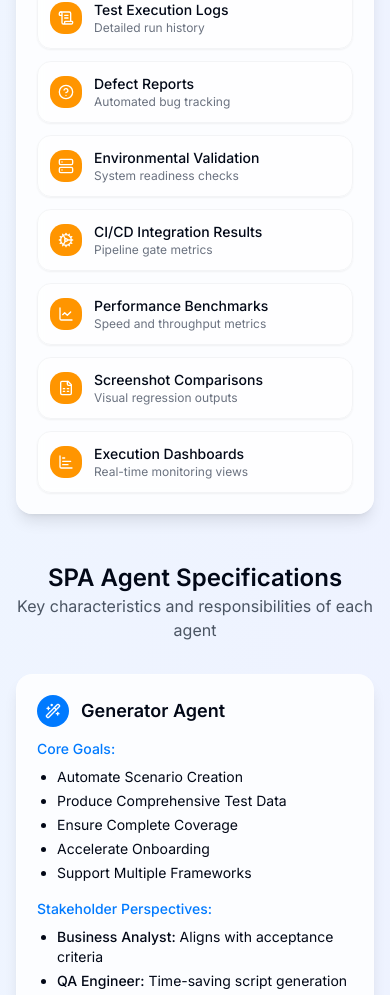
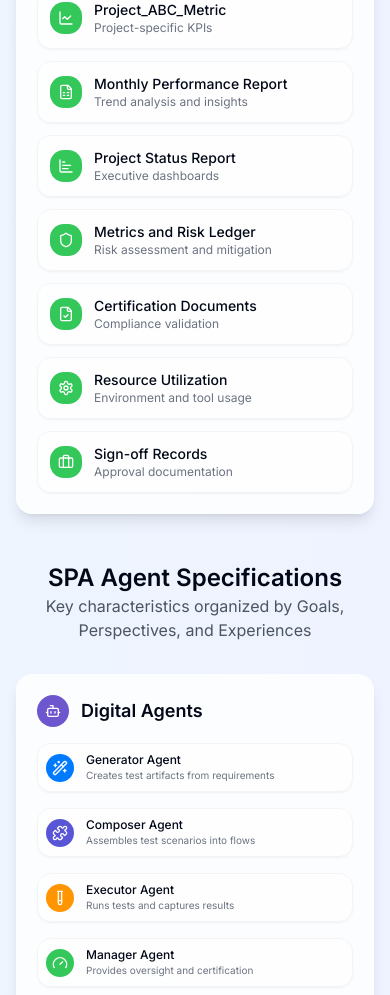
Before and after one commit to vikas972/spaflow-mosaic-84, a React (Vite) app: page / in a window 390 px wide. Shown: the part 5625-6620 px from the top of the page. Built offline with nearby package versions, Linux system fonts and the light colour scheme.

Commit message:
Refactor SPA agent specifications
Restructure the SPA agent specifications section, potentially using a pillar-based layout or another representation to improve conciseness and clarity.

```diff
--- a/src/components/spa/OutputCard.tsx
+++ b/src/components/spa/OutputCard.tsx
@@ -8,6 +8,7 @@ interface OutputCardProps {
   icon?: React.ReactNode;
   className?: string;
   color?: string;
+  variant?: 'default' | 'compact';
 }
 
 const OutputCard: React.FC<OutputCardProps> = ({
@@ -15,21 +16,34 @@ const OutputCard: React.FC<OutputCardProps> = ({
   description,
   icon,
   className,
-  color = "#007AFF"
+  color = "#007AFF",
+  variant = 'default'
 }) => {
   return (
     <div className={cn(
       "flex items-center p-3 rounded-md bg-white/60 hover:bg-white transition-colors duration-200 animate-fade-in-up border border-gray-100 shadow-sm",
+      variant === 'compact' && "p-2",
       className
     )}>
       {icon && (
-        <div className="mr-3 text-white p-2 rounded-md" style={{ backgroundColor: color }}>
+        <div className={cn(
+          "mr-3 text-white p-2 rounded-md",
+          variant === 'compact' && "p-1.5"
+        )} style={{ backgroundColor: color }}>
           {icon}
         </div>
       )}
       <div>
-        <p className="text-sm font-medium">{title}</p>
-        {description && <p className="text-xs text-gray-500">{description}</p>}
+        <p className={cn(
+          "text-sm font-medium",
+          variant === 'compact' && "text-xs"
+        )}>{title}</p>
+        {description && (
+          <p className={cn(
+            "text-xs text-gray-500",
+            variant === 'compact' && "text-[10px]"
+          )}>{description}</p>
+        )}
       </div>
     </div>
   );
--- a/src/pages/Index.tsx
+++ b/src/pages/Index.tsx
@@ -28,6 +28,7 @@ import {
   FolderArchive,
   Gauge,
   GitMerge,
+  Goal,
   HelpCircle,
   Lightbulb,
   LineChart,
@@ -43,8 +44,27 @@ import {
   SquareStack,
   TestTube,
   Users,
-  Wand2
+  Wand2,
+  Eye,
+  Book,
+  Bot
 } from 'lucide-react';
+import { cn } from '@/lib/utils';
+
+// Helper component for Agent Specification items
+const SpecItem = ({ children, className }) => (
+  <div className={cn("text-sm space-y-1 list-disc pl-5", className)}>
+    {children}
+  </div>
+);
+
+// Helper component for Agent Specification items with title
+const SpecSection = ({ title, color, children }) => (
+  <div className="mb-4">
+    <h4 className="text-sm font-medium mb-2" style={{ color }}>{title}</h4>
+    {children}
+  </div>
+);
 
 const Index = () => {
   return (
@@ -274,7 +294,7 @@ const Index = () => {
             <p className="text-gray-600">Comprehensive deliverables generated by the SPA framework</p>
           </div>
 
-          <div className="grid grid-cols-1 md:grid-cols-3 gap-6">
+          <div className="grid grid-cols-1 md:grid-cols-2 lg:grid-cols-4 gap-6">
             {/* Generator Outputs */}
             <div className="glass-card p-5">
               <h3 className="text-lg font-semibold mb-4 flex items-center">
@@ -313,6 +333,25 @@ const Index = () => {
               </div>
             </div>
 
+            {/* Executor Outputs */}
+            <div className="glass-card p-5">
+              <h3 className="text-lg font-semibold mb-4 flex items-center">
+                <div className="w-8 h-8 rounded-full bg-[#FF9500] flex items-center justify-center mr-3">
+                  <TestTube size={16} className="text-white" />
+                </div>
+                Executor Outputs
+              </h3>
+              <div className="space-y-3">
+                <OutputCard title="Test Execution Logs" description="Detailed run history" icon={<ScrollText size={16} />} color="#FF9500" />
+                <OutputCard title="Defect Reports" description="Automated bug tracking" icon={<HelpCircle size={16} />} color="#FF9500" />
+                <OutputCard title="Environmental Validation" description="System readiness checks" icon={<Server size={16} />} color="#FF9500" />
+                <OutputCard title="CI/CD Integration Results" description="Pipeline gate metrics" icon={<Cog size={16} />} color="#FF9500" />
+                <OutputCard title="Performance Benchmarks" description="Speed and throughput metrics" icon={<LineChart size={16} />} color="#FF9500" />
+                <OutputCard title="Screenshot Comparisons" description="Visual regression outputs" icon={<FileSpreadsheet size={16} />} color="#FF9500" />
+                <OutputCard title="Execution Dashboards" description="Real-time monitoring views" icon={<ChartBar size={16} />} color="#FF9500" />
+              </div>
+            </div>
+
             {/* Manager Outputs */}
             <div className="glass-card p-5">
               <h3 className="text-lg font-semibold mb-4 flex items-center">
@@ -331,47 +370,87 @@ const Index = () => {
                 <OutputCard title="Sign-off Records" description="Approval documentation" icon={<Briefcase size={16} />} color="#34C759" />
               </div>
             </div>
+          </div>
+        </div>
 
-            {/* Executor Outputs */}
+        {/* Redesigned Agent Specifications */}
+        <div className="mt-12 mb-16">
+          <div className="text-center mb-8">
+            <h2 className="text-2xl font-semibold">SPA Agent Specifications</h2>
+            <p className="text-gray-600">Key characteristics organized by Goals, Perspectives, and Experiences</p>
+          </div>
+
+          <div className="grid grid-cols-1 md:grid-cols-4 gap-6">
+            {/* Digital Agents Column */}
             <div className="glass-card p-5">
               <h3 className="text-lg font-semibold mb-4 flex items-center">
-                <div className="w-8 h-8 rounded-full bg-[#FF9500] flex items-center justify-center mr-3">
-                  <TestTube size={16} className="text-white" />
+                <div className="w-8 h-8 rounded-full bg-[#6E56CF] flex items-center justify-center mr-3">
+                  <Bot size={16} className="text-white" />
                 </div>
-                Executor Outputs
+                Digital Agents
               </h3>
-              <div className="space-y-3">
-                <OutputCard title="Test Execution Logs" description="Detailed run history" icon={<ScrollText size={16} />} color="#FF9500" />
-                <OutputCard title="Defect Reports" description="Automated bug tracking" icon={<HelpCircle size={16} />} color="#FF9500" />
-                <OutputCard title="Environmental Validation" description="System readiness checks" icon={<Server size={16} />} color="#FF9500" />
-                <OutputCard title="CI/CD Integration Results" description="Pipeline gate metrics" icon={<Cog size={16} />} color="#FF9500" />
-                <OutputCard title="Performance Benchmarks" description="Speed and throughput metrics" icon={<LineChart size={16} />} color="#FF9500" />
-                <OutputCard title="Screenshot Comparisons" description="Visual regression outputs" icon={<FileSpreadsheet size={16} />} color="#FF9500" />
-                <OutputCard title="Execution Dashboards" description="Real-time monitoring views" icon={<ChartBar size={16} />} color="#FF9500" />
-              </div>
+
+              <div className="space-y-4">
+                <OutputCard
+                  title="Generator Agent"
+                  description="Creates test artifacts from requirements"
+                  icon={<Wand2 size={16} />}
+                  color="#007AFF"
+                  variant="compact"
+                />
+
+                <OutputCard
+                  title="Composer Agent"
+                  description="Assembles test scenarios into flows"
+                  icon={<Puzzle size={16} />}
+                  color="#5856D6"
+                  variant="compact"
+                />
+
+                <OutputCard
+                  title="Executor Agent"
+                  description="Runs tests and captures results"
+                  icon={<TestTube size={16} />}
+                  color="#FF9500"
+                  variant="compact"
+                />
+
+                <OutputCard
+                  title="Manager Agent"
+                  description="Provides oversight and certification"
+                  icon={<Gauge size={16} />}
+                  color="#34C759"
+                  variant="compact"
+                />
+
+                <div className="text-xs text-gray-500 mt-4 pt-4 border-t border-gray-100">
+                  <p className="font-medium mb-1">Key Stakeholders:</p>
+                  <ul className="list-disc pl-4 space-y-1">
+                    <li>Business Analysts</li>
+                    <li>QA Engineers</li>
+                    <li>Developers</li>
+                    <li>System Integrators</li>
+                    <li>Test Managers</li>
+                    <li>Release Managers</li>
+                    <li>Compliance Officers</li>
+                    <li>DevOps Engineers</li>
+                    <li>Product Owners</li>
+                  </ul>
                 </div>
               </div>
             </div>
 
-        {/* Agent Specifications */}
-        <div className="mt-12 mb-16">
-          <div className="text-center mb-8">
-            <h2 className="text-2xl font-semibold">SPA Agent Specifications</h2>
-            <p className="text-gray-600">Key characteristics and responsibilities of each agent</p>
+            {/* Goals Pillar */}
+            <div className="glass-card p-5">
+              <h3 className="text-lg font-semibold mb-4 flex items-center">
+                <div className="w-8 h-8 rounded-full bg-[#007AFF] flex items-center justify-center mr-3">
+                  <Goal size={16} className="text-white" />
                 </div>
-
-          <div className="grid grid-cols-1 lg:grid-cols-2 gap-8">
-            {/* Generator Agent */}
-            <div className="glass-card p-5">
-              <h3 className="text-lg font-semibold mb-3 flex items-center">
-                <div className="w-8 h-8 rounded-full bg-[#007AFF] flex items-center justify-center mr-3">
-                  <Wand2 size={16} className="text-white" />
-                </div>
-                Generator Agent
+                Goals
               </h3>
 
-              <div className="mb-4">
-                <h4 className="text-sm font-medium mb-2 text-spa-blue">Core Goals:</h4>
+              <div className="space-y-4">
+                <SpecSection title="Generator Goals" color="#007AFF">
                   <ul className="text-sm space-y-1 list-disc pl-5">
                     <li>Automate Scenario Creation</li>
                     <li>Produce Comprehensive Test Data</li>
@@ -379,21 +458,93 @@ const Index = () => {
                     <li>Accelerate Onboarding</li>
                     <li>Support Multiple Frameworks</li>
                   </ul>
+                </SpecSection>
+
+                <SpecSection title="Composer Goals" color="#5856D6">
+                  <ul className="text-sm space-y-1 list-disc pl-5">
+                    <li>Combine Scenarios into Flows</li>
+                    <li>Optimize Test Execution</li>
+                    <li>Maintain Version History</li>
+                    <li>Provide Business Visibility</li>
+                    <li>Facilitate Stakeholder Collaboration</li>
+                  </ul>
+                </SpecSection>
+
+                <SpecSection title="Executor Goals" color="#FF9500">
+                  <ul className="text-sm space-y-1 list-disc pl-5">
+                    <li>Run Tests Efficiently</li>
+                    <li>Real-Time Monitoring</li>
+                    <li>Integrate with CI/CD</li>
+                    <li>Defect Handling</li>
+                    <li>Scalable Execution</li>
+                  </ul>
+                </SpecSection>
+
+                <SpecSection title="Manager Goals" color="#34C759">
+                  <ul className="text-sm space-y-1 list-disc pl-5">
+                    <li>Ensure Governance</li>
+                    <li>Risk & Coverage Oversight</li>
+                    <li>Sign-Off Workflows</li>
+                    <li>Reporting & Analytics</li>
+                    <li>Archival & Audit</li>
+                  </ul>
+                </SpecSection>
+              </div>
             </div>
 
-              <div className="mb-4">
-                <h4 className="text-sm font-medium mb-2 text-spa-blue">Stakeholder Perspectives:</h4>
+            {/* Perspectives Pillar */}
+            <div className="glass-card p-5">
+              <h3 className="text-lg font-semibold mb-4 flex items-center">
+                <div className="w-8 h-8 rounded-full bg-[#5856D6] flex items-center justify-center mr-3">
+                  <Eye size={16} className="text-white" />
+                </div>
+                Perspectives
+              </h3>
+
+              <div className="space-y-4">
+                <SpecSection title="Generator Perspectives" color="#007AFF">
                   <ul className="text-sm space-y-1 list-disc pl-5">
-                  <li><span className="font-medium">Business Analyst:</span> Aligns with acceptance criteria</li>
-                  <li><span className="font-medium">QA Engineer:</span> Time-saving script generation</li>
-                  <li><span className="font-medium">Developer:</span> Maintainable test scripts</li>
-                  <li><span className="font-medium">System Integrator:</span> Quick pipeline integration</li>
-                  <li><span className="font-medium">Risk Manager:</span> Coverage metrics and monitoring</li>
+                    <li><span className="font-medium">Business Analyst:</span> Alignment with criteria</li>
+                    <li><span className="font-medium">QA Engineer:</span> Script generation efficiency</li>
+                    <li><span className="font-medium">Developer:</span> Maintainable test cases</li>
+                    <li><span className="font-medium">System Integrator:</span> Pipeline integration</li>
+                    <li><span className="font-medium">Risk Manager:</span> Coverage oversight</li>
                   </ul>
+                </SpecSection>
+
+                <SpecSection title="Composer Perspectives" color="#5856D6">
+                  <ul className="text-sm space-y-1 list-disc pl-5">
+                    <li><span className="font-medium">Tester:</span> Scenario arrangement</li>
+                    <li><span className="font-medium">Test Manager:</span> Coverage visibility</li>
+                    <li><span className="font-medium">Release Manager:</span> Readiness assessment</li>
+                    <li><span className="font-medium">DevOps:</span> Pipeline integration</li>
+                    <li><span className="font-medium">Compliance:</span> Regulatory validation</li>
+                  </ul>
+                </SpecSection>
+
+                <SpecSection title="Executor Perspectives" color="#FF9500">
+                  <ul className="text-sm space-y-1 list-disc pl-5">
+                    <li><span className="font-medium">QA Lead:</span> Failure triage</li>
+                    <li><span className="font-medium">Developer:</span> Debugging information</li>
+                    <li><span className="font-medium">DevOps:</span> CI pipeline gates</li>
+                    <li><span className="font-medium">Product Owner:</span> Release readiness</li>
+                    <li><span className="font-medium">Infrastructure:</span> Resource utilization</li>
+                  </ul>
+                </SpecSection>
+              </div>
             </div>
 
-              <div>
-                <h4 className="text-sm font-medium mb-2 text-spa-blue">User Experiences:</h4>
+            {/* Experiences Pillar */}
+            <div className="glass-card p-5">
+              <h3 className="text-lg font-semibold mb-4 flex items-center">
+                <div className="w-8 h-8 rounded-full bg-[#FF9500] flex items-center justify-center mr-3">
+                  <Book size={16} className="text-white" />
+                </div>
+                Experiences
+              </h3>
+
+              <div className="space-y-4">
+                <SpecSection title="Generator Experiences" color="#007AFF">
                   <ul className="text-sm space-y-1 list-disc pl-5">
                     <li>Smooth Requirement Import</li>
                     <li>Scalable Data Generation</li>
@@ -401,42 +552,9 @@ const Index = () => {
                     <li>Extensible Script Templates</li>
                     <li>Guided UI Workflow</li>
                   </ul>
-              </div>
-            </div>
+                </SpecSection>
 
-            {/* Composer Agent */}
-            <div className="glass-card p-5">
-              <h3 className="text-lg font-semibold mb-3 flex items-center">
-                <div className="w-8 h-8 rounded-full bg-[#5856D6] flex items-center justify-center mr-3">
-                  <Puzzle size={16} className="text-white" />
-                </div>
-                Composer Agent
-              </h3>
-
-              <div className="mb-4">
-                <h4 className="text-sm font-medium mb-2 text-[#5856D6]">Core Goals:</h4>
-                <ul className="text-sm space-y-1 list-disc pl-5">
-                  <li>Combine Scenarios into Flows</li>
-                  <li>Optimize Test Execution</li>
-                  <li>Maintain Version History</li>
-                  <li>Provide Business Visibility</li>
-                  <li>Facilitate Stakeholder Collaboration</li>
-                </ul>
-              </div>
-
-              <div className="mb-4">
-                <h4 className="text-sm font-medium mb-2 text-[#5856D6]">Stakeholder Perspectives:</h4>
-                <ul className="text-sm space-y-1 list-disc pl-5">
-                  <li><span className="font-medium">End-User/Tester:</span> User-friendly interface</li>
-                  <li><span className="font-medium">Test Manager:</span> Complete coverage visibility</li>
-                  <li><span className="font-medium">Release Manager:</span> Release readiness assessment</li>
-                  <li><span className="font-medium">DevOps Engineer:</span> CI/CD pipeline integration</li>
-                  <li><span className="font-medium">Compliance Auditor:</span> Regulatory coverage validation</li>
-                </ul>
-              </div>
-
-              <div>
-                <h4 className="text-sm font-medium mb-2 text-[#5856D6]">User Experiences:</h4>
+                <SpecSection title="Composer Experiences" color="#5856D6">
                   <ul className="text-sm space-y-1 list-disc pl-5">
                     <li>Graphical Flow Composition</li>
                     <li>Automated Overlap Detection</li>
@@ -444,92 +562,27 @@ const Index = () => {
                     <li>Comprehensive Flow Reporting</li>
                     <li>Version Control & Comparison</li>
                   </ul>
-              </div>
-            </div>
+                </SpecSection>
 
-            {/* Executor Agent */}
-            <div className="glass-card p-5">
-              <h3 className="text-lg font-semibold mb-3 flex items-center">
-                <div className="w-8 h-8 rounded-full bg-[#FF9500] flex items-center justify-center mr-3">
-                  <TestTube size={16} className="text-white" />
-                </div>
-                Executor Agent
-              </h3>
-
-              <div className="mb-4">
-                <h4 className="text-sm font-medium mb-2 text-[#FF9500]">Core Goals:</h4>
+                <SpecSection title="Executor Experiences" color="#FF9500">
                   <ul className="text-sm space-y-1 list-disc pl-5">
-                  <li>Efficient Test Execution</li>
-                  <li>Real-Time Progress Monitoring</li>
-                  <li>Seamless CI/CD Integration</li>
-                  <li>Automated Defect Handling</li>
-                  <li>Scalable Parallel Execution</li>
-                </ul>
-              </div>
-
-              <div className="mb-4">
-                <h4 className="text-sm font-medium mb-2 text-[#FF9500]">Stakeholder Perspectives:</h4>
-                <ul className="text-sm space-y-1 list-disc pl-5">
-                  <li><span className="font-medium">QA Lead:</span> Failure triage and analysis</li>
-                  <li><span className="font-medium">Developer:</span> Detailed debugging information</li>
-                  <li><span className="font-medium">DevOps Engineer:</span> CI pipeline gate management</li>
-                  <li><span className="font-medium">Product Owner:</span> Release readiness dashboard</li>
-                  <li><span className="font-medium">Infrastructure Engineer:</span> Resource utilization</li>
-                </ul>
-              </div>
-
-              <div>
-                <h4 className="text-sm font-medium mb-2 text-[#FF9500]">User Experiences:</h4>
-                <ul className="text-sm space-y-1 list-disc pl-5">
-                  <li>One-Click Test Scheduling</li>
-                  <li>Live Execution Log Feeds</li>
-                  <li>Smart Fail-Fast Execution</li>
-                  <li>Integrated Defect Management</li>
+                    <li>One-Click Scheduling</li>
+                    <li>Live Log Feeds</li>
+                    <li>Fail-Fast Mode</li>
+                    <li>Defect Auto-Raise</li>
                     <li>Parallel Execution Dashboard</li>
                   </ul>
-              </div>
-            </div>
+                </SpecSection>
 
-            {/* Manager Agent */}
-            <div className="glass-card p-5">
-              <h3 className="text-lg font-semibold mb-3 flex items-center">
-                <div className="w-8 h-8 rounded-full bg-[#34C759] flex items-center justify-center mr-3">
-                  <Gauge size={16} className="text-white" />
-                </div>
-                Manager Agent
-              </h3>
-
-              <div className="mb-4">
-                <h4 className="text-sm font-medium mb-2 text-[#34C759]">Core Goals:</h4>
+                <SpecSection title="Manager Experiences" color="#34C759">
                   <ul className="text-sm space-y-1 list-disc pl-5">
-                  <li>Quality Governance Enforcement</li>
-                  <li>Risk & Coverage Oversight</li>
-                  <li>Streamlined Sign-Off Workflows</li>
-                  <li>Comprehensive Reporting</li>
-                  <li>Audit-Ready Documentation</li>
+                    <li>Central Dashboard</li>
+                    <li>Coverage Threshold Alerts</li>
+                    <li>Simple Sign-Off</li>
+                    <li>Defect Prioritization</li>
+                    <li>Archival & Retrieval</li>
                   </ul>
-              </div>
-
-              <div className="mb-4">
-                <h4 className="text-sm font-medium mb-2 text-[#34C759]">Stakeholder Perspectives:</h4>
-                <ul className="text-sm space-y-1 list-disc pl-5">
-                  <li><span className="font-medium">Executive Stakeholder:</span> High-level readiness indicators</li>
-                  <li><span className="font-medium">Compliance Officer:</span> Regulatory requirement validation</li>
-                  <li><span className="font-medium">Test Manager:</span> Complete sign-off management</li>
-                  <li><span className="font-medium">Project Manager:</span> Data-driven release planning</li>
-                  <li><span className="font-medium">Auditor:</span> Comprehensive compliance verification</li>
-                </ul>
-              </div>
-
-              <div>
-                <h4 className="text-sm font-medium mb-2 text-[#34C759]">User Experiences:</h4>
-                <ul className="text-sm space-y-1 list-disc pl-5">
-                  <li>Centralized Project Dashboard</li>
-                  <li>Automated Coverage Alerts</li>
-                  <li>Simplified Sign-Off Process</li>
-                  <li>Strategic Defect Prioritization</li>
-                  <li>Comprehensive Archival System</li>
-                </ul>
+                </SpecSection>
               </div>
             </div>
           </div>
```
Also changed, not shown: src/components/spa/Skill.tsx (+6 -2 lines). Lines whose indentation alone changed are shown as unchanged.
